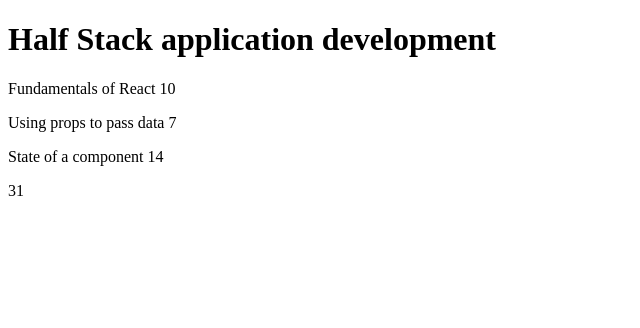
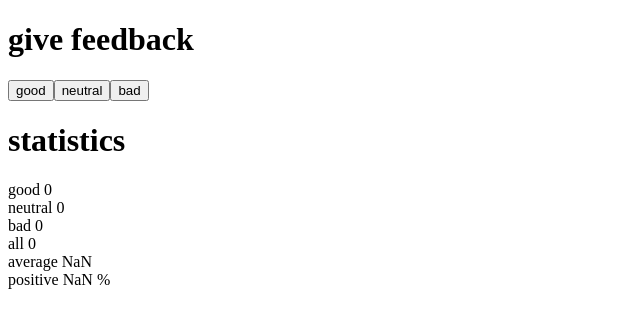
Before and after one commit to datorres335/FullStackOpen2, a React (Vite) app in the folder part1/: page / in a window 1280 px wide. Shown: the top 328 px of the page, without its empty margins (0-640 px from the left). Built offline with nearby package versions, Linux system fonts and the light colour scheme.

Commit message:
finished part 1.6

```diff
--- a/part1/src/App.jsx
+++ b/part1/src/App.jsx
@@ -1,60 +1,36 @@
-const Header = (props) => {
+import { useState } from 'react'
+
+const Button = ( props ) => {
+  const {handleClick, text} = props
+  console.log(props);
+
   return (
-    <h1>{props.course}</h1>
-  )
-}
-
-const Content = (props) => {
-  return(
-    <div>
-      {props.parts.map((part, i) => (
-        <p key={i}> {/* the key prop seems redundant but its necessary when iterating thru indexes in an array */}
-          <Part part={part.name} exercises={props.parts[i].exercises}/>
-        </p>
-      ))}
-    </div>
-  )
-}
-
-const Part = (props) => {
-  return (
-    <>
-      {props.part} {props.exercises}
-    </>
-  )
-}
-
-const Total = (props) => {
-  const total = props.parts.reduce((sum, part) => sum + part.exercises, 0)
-  return(
-    <p>{total}</p>
+    <button onClick={handleClick}>
+      {text}
+    </button>
   )
 }
 
 const App = () => {
-  const course = {
-    name: 'Half Stack application development',
-    parts: [
-      {
-        name: 'Fundamentals of React',
-        exercises: 10
-      },
-      {
-        name: 'Using props to pass data',
-        exercises: 7
-      },
-      {
-        name: 'State of a component',
-        exercises: 14
-      }
-    ]
-  }
+  // save clicks of each button to its own state
+  const [good, setGood] = useState(0)
+  const [neutral, setNeutral] = useState(0)
+  const [bad, setBad] = useState(0)
 
   return (
     <div>
-      <Header course={course.name}/>
-      <Content parts={course.parts}/>
-      <Total parts={course.parts}/>
+      <h1>give feedback</h1>
+      <Button handleClick={() => setGood(good + 1)} text="good" />
+      <Button handleClick={() => setNeutral(neutral + 1)} text="neutral" />
+      <Button handleClick={() => setBad(bad + 1)} text="bad" />
+
+      <h1>statistics</h1>
+      good {good} <br/>
+      neutral {neutral} <br/>
+      bad {bad} <br/>
+      all {good + neutral + bad} <br/>
+      average {((good - bad) / (good + neutral + bad))} <br/>
+      positive {((good) / (good + neutral + bad)) * 100} %
     </div>
   )
 }
```
